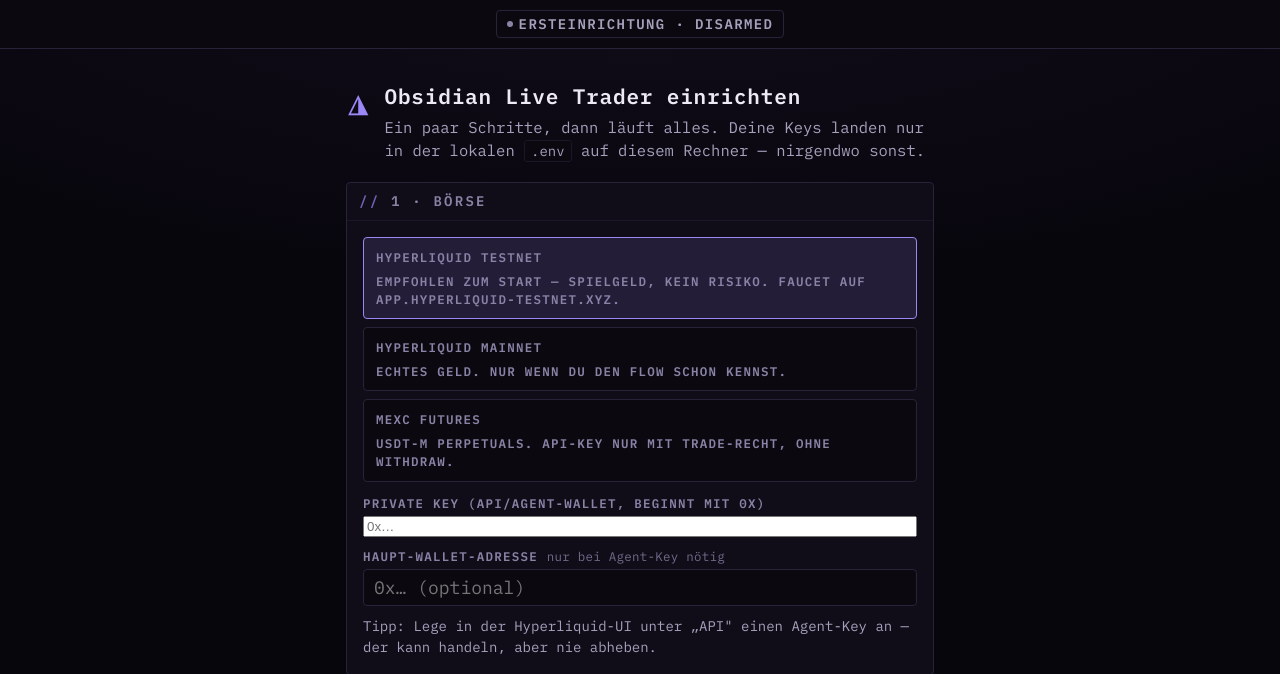
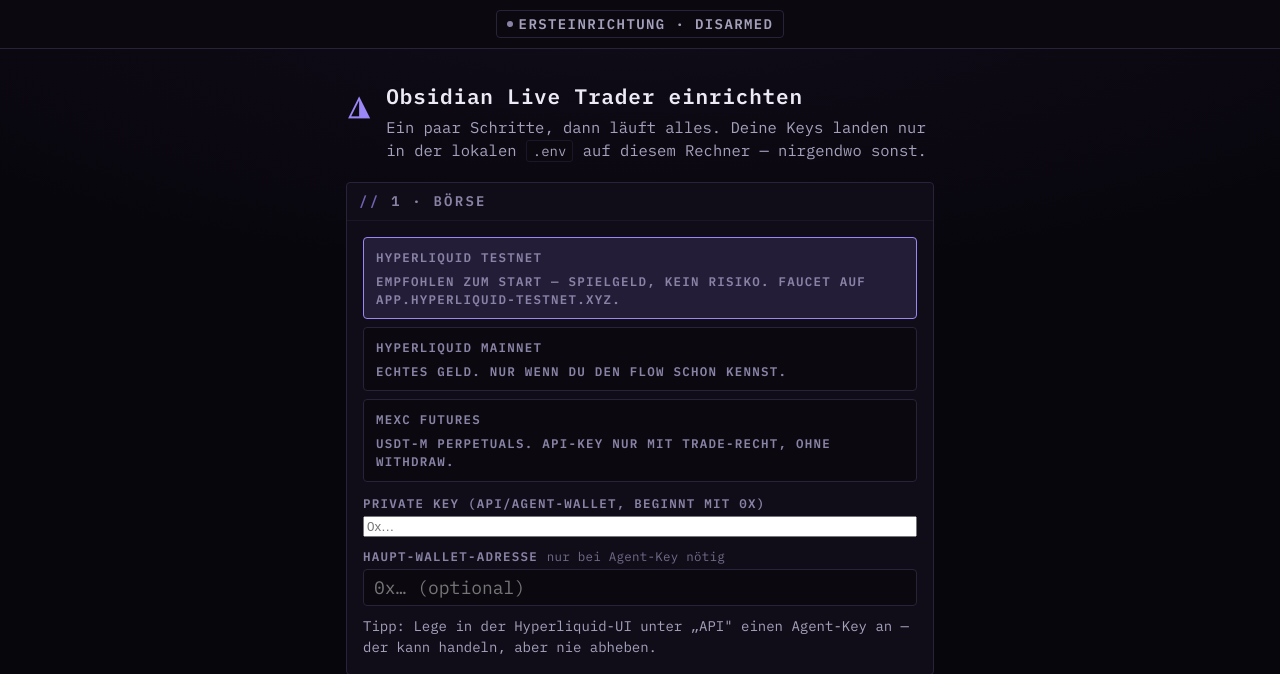
Before and after one commit to Chap0815/ObsidianLiveTrader, a FastAPI app: page /setup in a window 1280 px wide; the page is wider, and only the part inside the window is pictured. Shown: the top 674 px of that part. Run offline with FastAPI, Linux system fonts and the light colour scheme; some libraries are stand-ins or nearby versions.

Commit message:
fix(ui): 3 Brand/Modal-font-sizes als Literal statt >2px-Skalensprung (T27)
Review-Finding T27 (Important): .brand-mark (23.8px) und .modal-close
(23.8px) sprangen auf --fs-2xl (27px) = 3.2px, .setup-head .brand-mark
(37px) auf --fs-display (34px) = 3px — ueber der ≤2px-Toleranz, weil die
Skala eine Luecke 21→27→34 hat. Auf Literal zurueck (mit Begruendung, wie
beim em-Praezedenzfall).

```diff
--- a/app/static/app.css
+++ b/app/static/app.css
@@ -367,7 +367,9 @@ body {
 
 .brand-mark {
   color: var(--accent);
-  font-size: var(--fs-2xl);
+  /* Literal beibehalten: 23.8px liegt zwischen --fs-xl(21) und --fs-2xl(27),
+     kein Token innerhalb der ≤2px-Toleranz (Skalenluecke 21→27). */
+  font-size: 23.8px;
   line-height: 1;
 }
 
@@ -3154,7 +3156,8 @@ a.news-row:hover .news-row-title { color: var(--accent); }
 }
 
 .modal-close {
-  font-size: var(--fs-2xl);
+  /* Literal beibehalten: 23.8px, kein --fs-Token innerhalb ≤2px (siehe .brand-mark). */
+  font-size: 23.8px;
   line-height: 1;
 }
 
@@ -3288,7 +3291,8 @@ a.news-row:hover .news-row-title { color: var(--accent); }
 }
 
 .setup-head .brand-mark {
-  font-size: var(--fs-display);
+  /* Literal beibehalten: 37px, --fs-display(34) waere 3px Shift (>2px-Toleranz). */
+  font-size: 37px;
   line-height: 1.2;
 }
 
```
